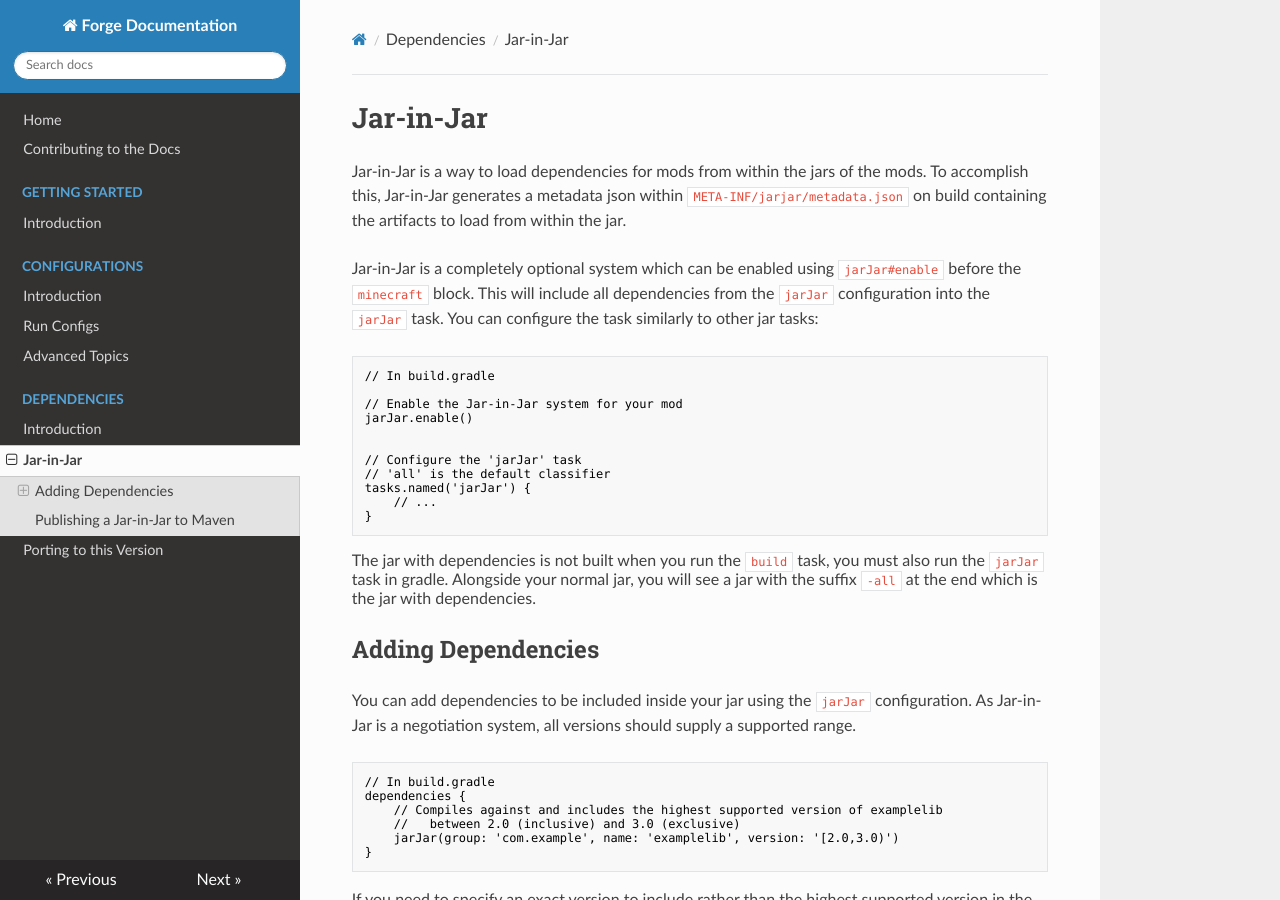
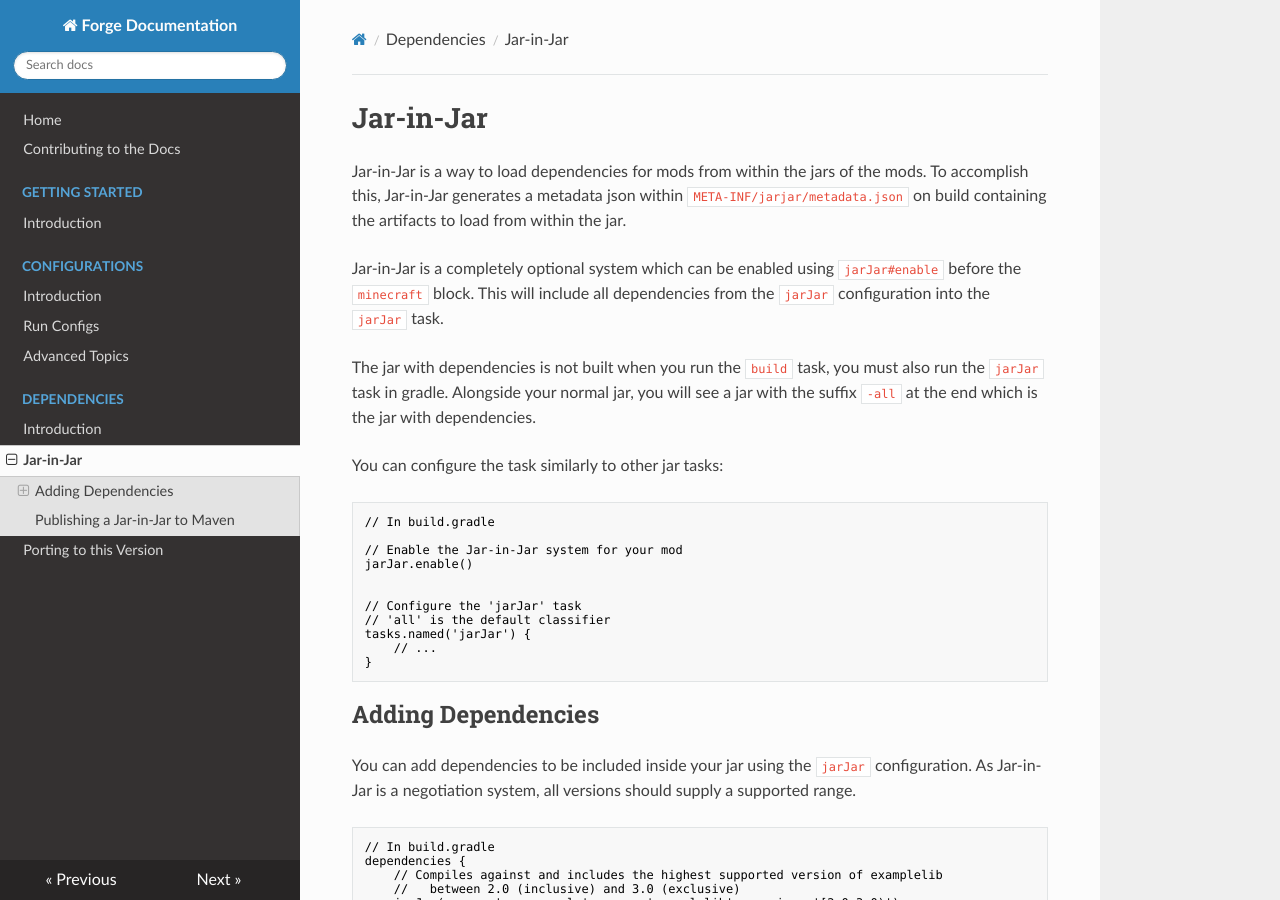
Before and after one commit to MinecraftForge/Documentation, an MkDocs documentation site: the page built from docs/dependencies/jarinjar.md, in a window 1280 px wide and 900 px high. Built offline with MkDocs 1.6.1, drawn with Linux system fonts in a browser that asks for light colours; nearby versions of some CDN libraries; part of the change alters nothing that is shown.

````diff
--- a/docs/dependencies/jarinjar.md
+++ b/docs/dependencies/jarinjar.md
@@ -3,7 +3,11 @@ Jar-in-Jar
 
 Jar-in-Jar is a way to load dependencies for mods from within the jars of the mods. To accomplish this, Jar-in-Jar generates a metadata json within `META-INF/jarjar/metadata.json` on build containing the artifacts to load from within the jar.
 
-Jar-in-Jar is a completely optional system which can be enabled using `jarJar#enable` before the `minecraft` block. This will include all dependencies from the `jarJar` configuration into the `jarJar` task. You can configure the task similarly to other jar tasks:
+Jar-in-Jar is a completely optional system which can be enabled using `jarJar#enable` before the `minecraft` block. This will include all dependencies from the `jarJar` configuration into the `jarJar` task.
+
+The jar with dependencies is not built when you run the `build` task, you must also run the `jarJar` task in gradle. Alongside your normal jar, you will see a jar with the suffix `-all` at the end which is the jar with dependencies.
+
+You can configure the task similarly to other jar tasks:
 
 ```gradle
 // In build.gradle
@@ -18,7 +22,6 @@ tasks.named('jarJar') {
     // ...
 }
 ```
-The jar with dependencies is not built when you run the `build` task, you must also run the `jarJar` task in gradle. Alongside your normal jar, you will see a jar with the suffix `-all` at the end which is the jar with dependencies.
 
 Adding Dependencies
 -------------------
````
